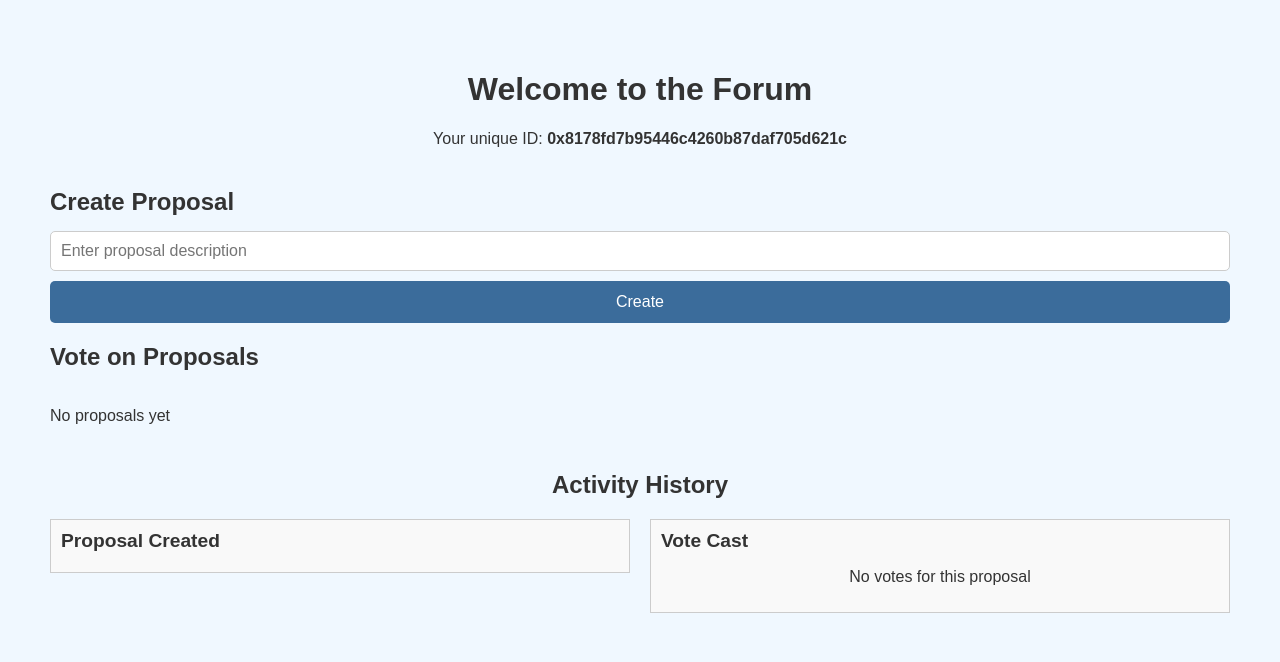
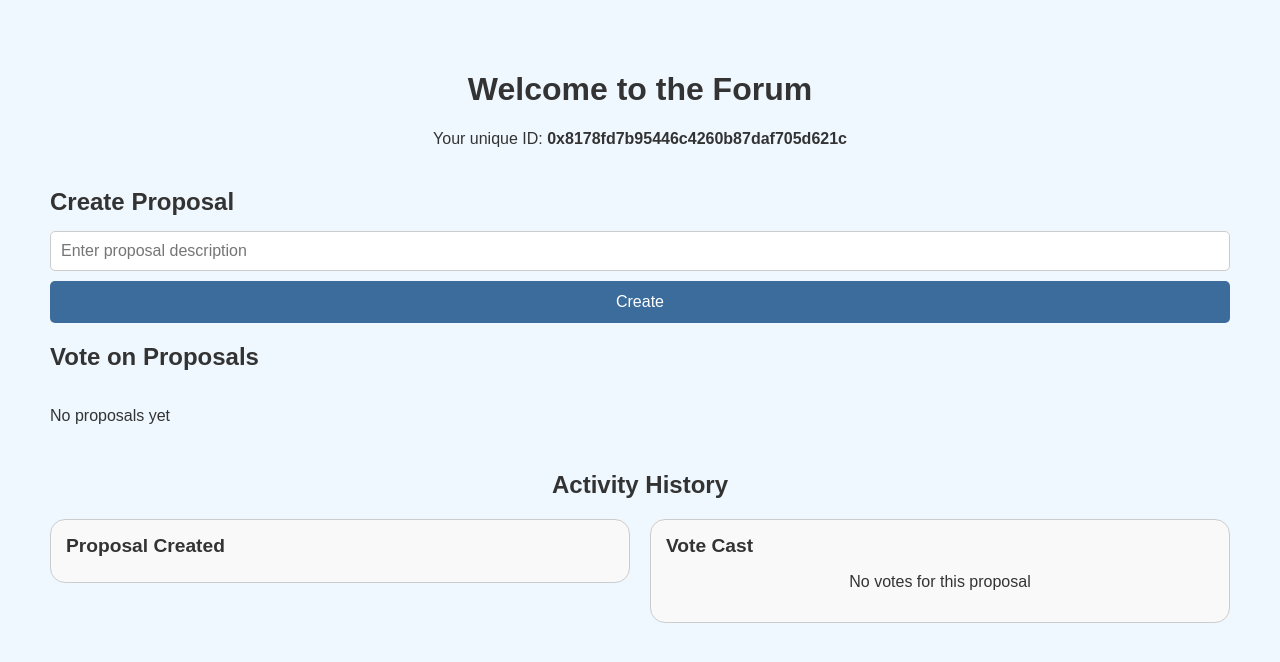
Before and after one commit to XinruiPeng/Junction2024, a React (Create React App) app in the folder junction2024-sitra-challenge/: page /dao in a window 1280 px wide. Shown: the top 662 px of the page. Built offline with nearby package versions, Linux system fonts and the light colour scheme.

Commit message:
Slightly changed the style

```diff
--- a/junction2024-sitra-challenge/src/App.css
+++ b/junction2024-sitra-challenge/src/App.css
@@ -266,27 +266,29 @@ body {
 .proposal-created {
   flex: 1;  /* Take up equal space */
   border: 1px solid #ccc;
-  padding: 10px;
+  padding: 15px;
   background-color: #f9f9f9;
   overflow-y: auto;  /* Allow vertical scrolling */
   max-height: 100%;  /* Ensure it doesn't overflow */
+  border-radius: 15px;
 }
 
 /* Section for Vote Cast */
 .vote-cast {
   flex: 1;  /* Take up equal space */
   border: 1px solid #ccc;
-  padding: 10px;
+  padding: 15px;
   background-color: #f9f9f9;
   overflow-y: auto;  /* Allow vertical scrolling */
   max-height: 100%;  /* Ensure it doesn't overflow */
+  border-radius: 15px;
 }
 
 /* Activity log item */
 .activity-item {
   margin-bottom: 15px;
   padding: 10px;
-  border-radius: 5px;
+  border-radius: 7px;
   background-color: #ffffff;
   box-shadow: 0 2px 4px rgba(0, 0, 0, 0.1);
   cursor: pointer;
```
